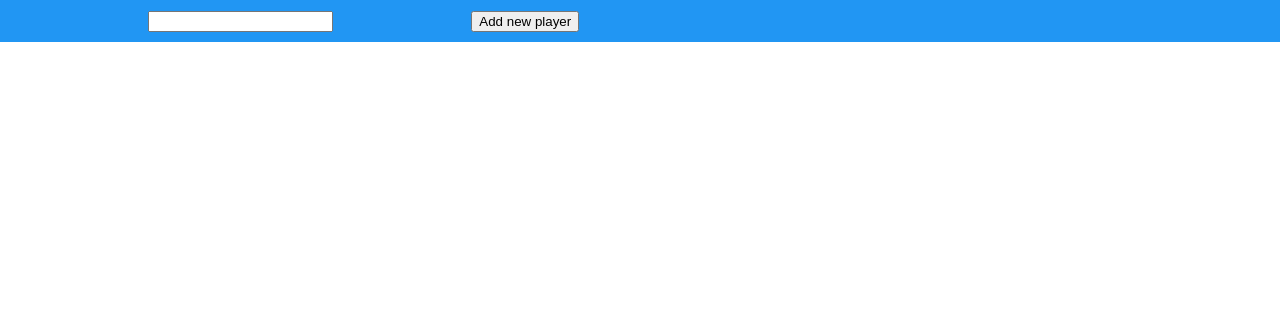
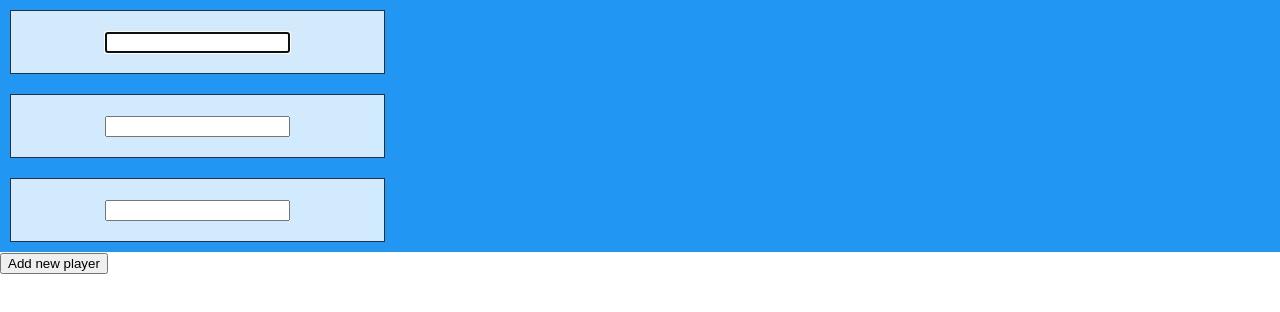
Before and after one commit to drakkaroy/7wonders-scorebook, a React (Create React App) app in the folder scorebook/: page / in a window 1280 px wide. Both pictures are taken after a click on the button "Add new player". Shown: the top 312 px of the page. Built offline with nearby package versions, Linux system fonts and the light colour scheme.

Commit message:
testing inputs

```diff
--- a/scorebook/src/components/playerInput/PlayerInput.jsx
+++ b/scorebook/src/components/playerInput/PlayerInput.jsx
@@ -1,11 +1,11 @@
 import React from 'react';
 
 const PlayerInput = (props) => {
-    const { onChange, onBlur } = props;
+    const { value, onChange, onBlur } = props;
 
     return (
         <>
-            <input type='text' onChange={onChange} onBlur={onBlur} />
+            <input type='text' value={value} onChange={onChange} onBlur={onBlur} autoFocus={true} />
         </>
     );
 };
--- a/scorebook/src/components/row/Row.jsx
+++ b/scorebook/src/components/row/Row.jsx
@@ -1,13 +1,28 @@
-import React, { useState } from 'react';
+import React from 'react';
 
 const Row = (props) => {
-    const { rowsSize, columns, rows } = props;
+    const { rows } = props;
+
+    const rowStyles = {
+        display: 'grid',
+        gridTemplateColumns: 'auto auto auto auto auto auto auto',
+        backgroundColor: '#2196f3',
+        padding: '10px',
+    };
+
+    const columnStyles = {
+        backgroundColor: 'rgba(255, 255, 255, 0.8)',
+        border: '1px solid rgba(0, 0, 0, 0.8)',
+        padding: '20px',
+        fontsize: '30px',
+        textAlign: 'center',
+    };
 
     return (
-        <div className='row'>
+        <div className='scorebook__row' style={rowStyles}>
             {rows.map((item, idx) => {
                 return (
-                    <div className='column' key={idx}>
+                    <div className='scorebook__column' key={idx} style={columnStyles}>
                         {item}
                     </div>
                 );
--- /dev/null
+++ b/scorebook/src/components/scoreInput/ScoreInput.jsx
@@ -0,0 +1,13 @@
+import React from 'react';
+
+const ScoreInput = (props) => {
+    const { value, onChange, onBlur } = props;
+
+    return (
+        <>
+            <input type='number' value={value} onChange={onChange} onBlur={onBlur} />
+        </>
+    );
+};
+
+export default ScoreInput;
--- a/scorebook/src/components/table/Table.jsx
+++ b/scorebook/src/components/table/Table.jsx
@@ -1,33 +1,51 @@
 import React, { useEffect, useState } from 'react';
-import styles from '../../assets/css/styles.module.css';
-import Column from '../column/Column';
 import Row from '../row/Row';
 import PlayerInput from '../playerInput/PlayerInput';
+import ScoreInput from '../scoreInput/ScoreInput';
 
 const Table = () => {
     const maxPlayers = 7;
     const [playersCount, setPlayersCount] = useState(0);
-    // const [players, setPlayers] = useState([]);
-    const [rows, setRows] = useState([]);
+    const [players, setPlayers] = useState([]);
+
+    // Row Inputs
+    const [playersRow, setPlayerRow] = useState([]);
+    const [wondersRow, setWonderRow] = useState([]);
+    const [coinsRow, setCoinsRow] = useState([]);
+
+    // Row Values
+    const [wondervalues, setWonderValues] = useState([]);
+    const [coinValues, setCoinValues] = useState([]);
 
     const addPlayer = (player) => {
         console.log(player.target.value);
         // setPlayers(players.concat(player));
     };
 
-    const handleOnBlur = () => {
+    const handleOnBlur = (player) => {
+        console.log(player.target.value);
         console.log('on blur done');
+        setPlayers(players.concat(player.target.value));
     };
 
     const handleClick = () => {
         setPlayersCount(playersCount + 1);
-        if (playersCount <= maxPlayers - 1) setRows(rows.concat(<PlayerInput onChange={addPlayer} onBlur={handleOnBlur} />));
+        if (playersCount <= maxPlayers - 1) {
+            setPlayerRow(playersRow.concat(<PlayerInput onChange={addPlayer} onBlur={handleOnBlur} />));
+            setWonderRow(wondersRow.concat(<ScoreInput />));
+            setCoinsRow(coinsRow.concat(<ScoreInput />));
+        }
     };
 
+    useEffect(() => {
+        console.log('players: ', players);
+    }, [players]);
+
     return (
-        <div className={styles.gridContainer}>
-            <div>{/* <input type='text' name='player' value={player} id='' onChange={(e) => addPlayer(e.target.value)} onBlur={handleOnBlur} /> */}</div>
-            <Row rows={rows} />
+        <div className='scorebook'>
+            <Row rows={playersRow} />
+            <Row rows={wondersRow} />
+            <Row rows={coinsRow} />
             <div>
                 <button onClick={handleClick}>Add new player</button>
             </div>
```
